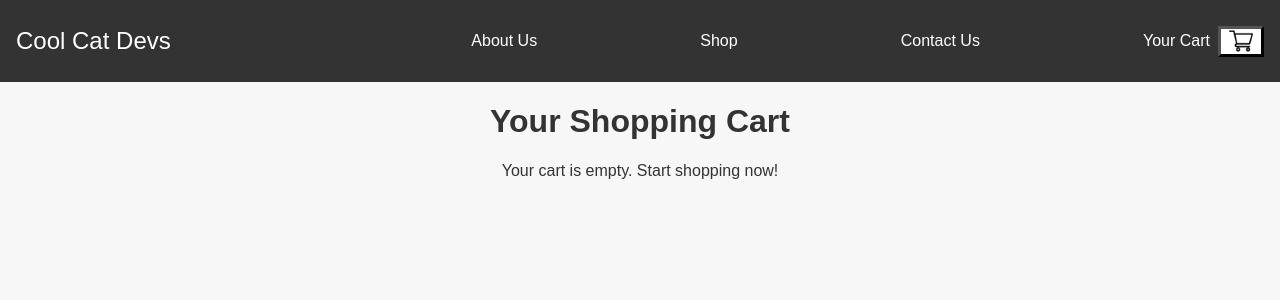
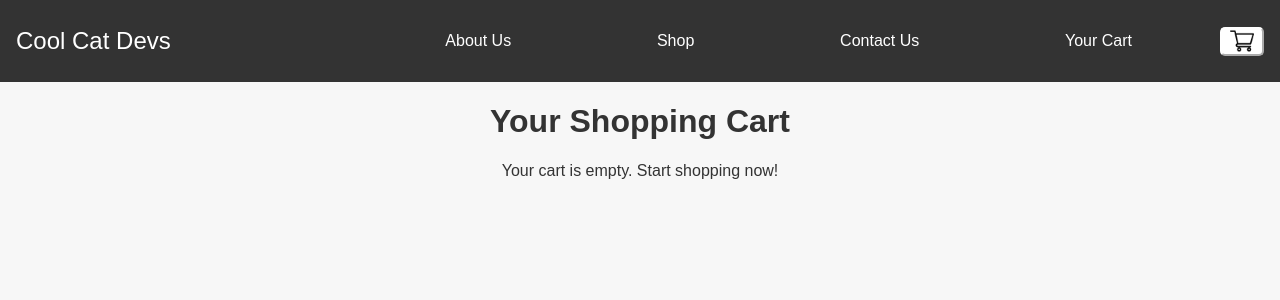
Before and after one commit to jbowser64/CoolCatDevs, a Flask app: page /cart in a window 1280 px wide. Shown: the top 300 px of the page. Run offline with Flask 3, Linux system fonts and the light colour scheme; a user stored in the database is signed in.

Commit message:
Update style.css
changed cart border and
added a margin to the navbar right side

```diff
--- a/CoolCatDevs/Cool Cat Development/static/style.css
+++ b/CoolCatDevs/Cool Cat Development/static/style.css
@@ -234,7 +234,8 @@ body {
 /* NAV LINKS STYLING */
 .nav-links {
 	list-style: none;
-	display: flex;
+	margin-right: 80px;
+	display: inline-flex;
 	justify-content: space-between;
 	flex: 2;
 }
@@ -261,11 +262,8 @@ body {
 .cart-border{
 	width: 40px; height: 25px;
 	background-color: white;
-	border: solid;
-	border-color:black;
-	text-align: right;
-	vertical-align: central;
-	border-style:outset;
+	border: outset white 2px;
+	border-radius: 5px;
 }
 .cart-icon {
 	flex: 1;
```
